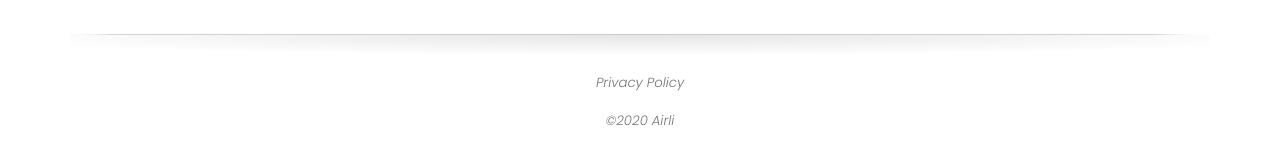
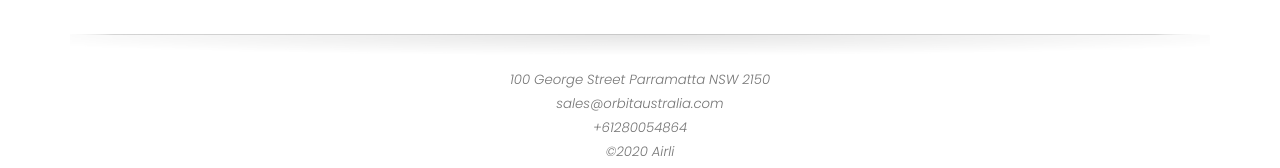
Before and after one commit to 7tena/Airli-Website, a React (Create React App) app: page / in a window 1280 px wide. Shown: the part 3450-3618 px from the top of the page. Built offline with nearby package versions, Linux system fonts and the light colour scheme.

Commit message:
Added Address and Contact Email

```diff
--- a/src/App.css
+++ b/src/App.css
@@ -250,6 +250,7 @@ h5#memberdesc {
     font-size: calc(12px + 0.1vw);
     color: #757575;
     text-decoration: none;
+    padding: 2px;
 }
 
 hr {
--- a/src/components/footer.js
+++ b/src/components/footer.js
@@ -4,16 +4,21 @@ import privacy from '../graphics/privacy-policy-Airli.pdf';
 export default function Footer() {
     return (
         <div>
-            <footer class='container'>
+            <footer className='container'>
+                <div className='row justify-content-center align-content-center' id="footnote">
+                    100 George Street Parramatta NSW 2150
+                </div>
+                <div className='row justify-content-center align-content-center'>
+                    <a id="footnote"href="mailto:sales@orbitaustralia.com">sales@orbitaustralia.com</a>
+                </div>
+                <div className='row justify-content-center align-content-center'>
+                    <a id="footnote" href="tel: +61280054864">+61280054864</a>
+                </div >
+                <div className='row justify-content-center align-content-center' id="footnote">
+                        &copy;2020 Airli
+                </div>
                 <div className="row justify-content-center align-content-center">
-                    <p>
-                        <a href={privacy} target="blank" id="footnote">Privacy Policy</a>
-                    </p>
-                </div>
-                <div class='row justify-content-center align-content-center'>
-                    <p id="footnote">
-                        &copy;2020 Airli
-                    </p>
+                    <a id='footnote' href={privacy} target="blank">Privacy Policy</a>
                 </div>
             </footer>
         </div>
```
